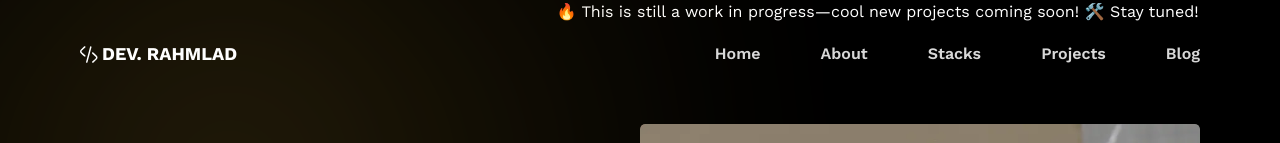
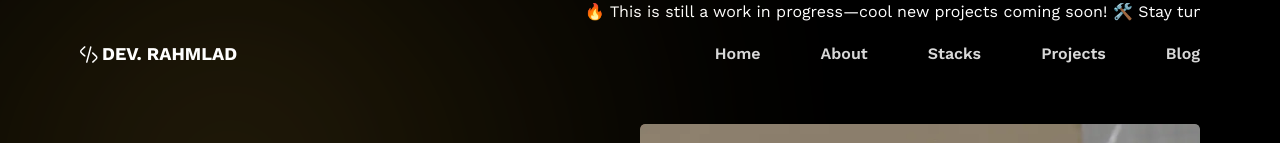
Before and after one commit to rahmlad-aramide/my-portfolio, a Next.js app: page / in a window 1280 px wide. Shown: the top 143 px of the page. Built offline with nearby package versions, Linux system fonts and the light colour scheme.

Commit message:
fix: fixed marquee

```diff
--- a/app/globals.css
+++ b/app/globals.css
@@ -119,15 +119,15 @@ nav a:hover::after, nav a:active::after {
 
 .scrolling-text {
   white-space: nowrap;
-  overflow: hidden;
+  /* overflow: hidden; */
   display: block;
   width: 100%;
 }
 
 .scrolling-text span {
   display: inline-block;
-  padding-left: 100%;
-  animation: scroll-text 10s linear infinite;
+  padding-inline: 10%;
+  animation: scroll-text 30s linear infinite;
 }
 
 @keyframes scroll-text {
--- a/app/page.tsx
+++ b/app/page.tsx
@@ -7,9 +7,17 @@ import { Projects } from "@/app/ui/sections/projects";
 export default function Home() {
   return (
     <>
+    <div className="flex gap-4 overflow-hidden">
       <p className="scrolling-text">
         <span>🔥 This is still a work in progress—cool new projects coming soon! 🛠️ Stay tuned! 🚀</span>
       </p>
+      <p className="scrolling-text">
+        <span>🔥 This is still a work in progress—cool new projects coming soon! 🛠️ Stay tuned! 🚀</span>
+      </p>
+      <p className="scrolling-text">
+        <span>🔥 This is still a work in progress—cool new projects coming soon! 🛠️ Stay tuned! 🚀</span>
+      </p>
+    </div>
       <Hero />
       <SectionDivider heading="About" />
       <About />
```
